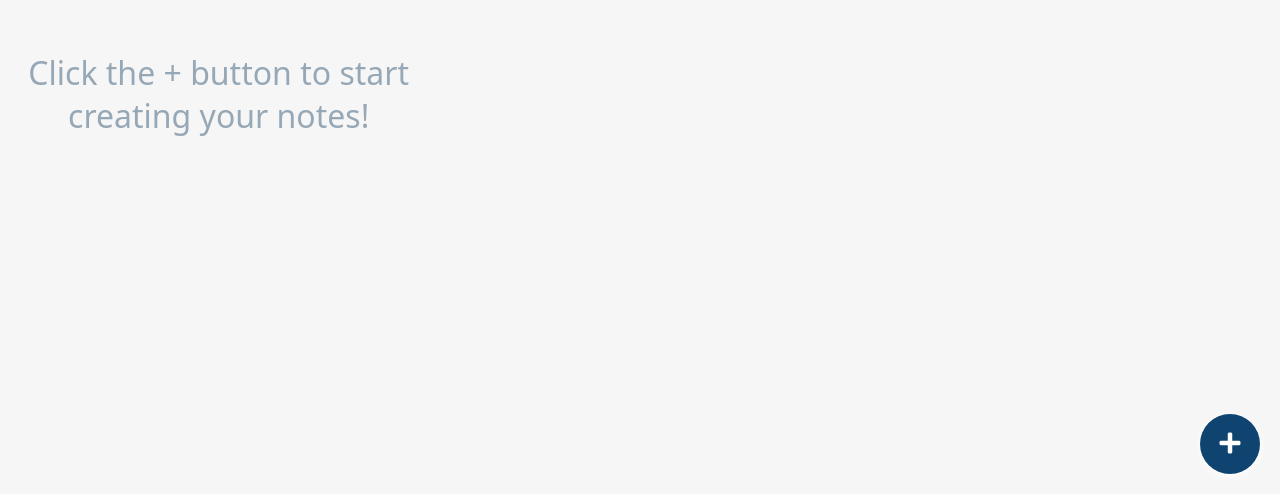
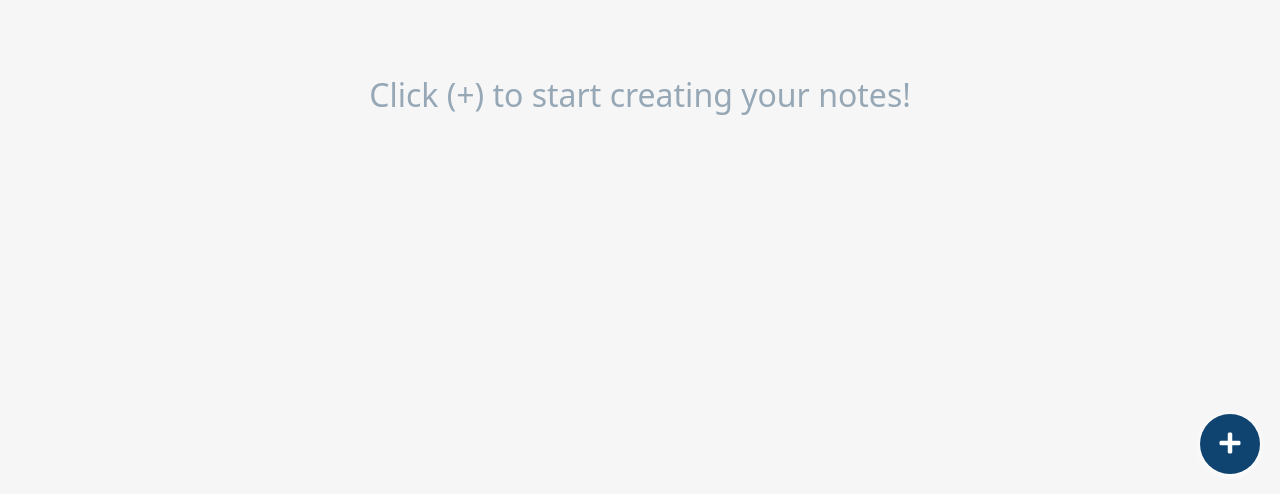
Before and after one commit to angeleraser/notes-app, a plain HTML site: page index.html in a window 1280 px wide. Shown: the part 306-800 px from the top of the page. Drawn offline with Linux system fonts and the light colour scheme.

Commit message:
fix: improve empty note state

```diff
--- a/css/index.css
+++ b/css/index.css
@@ -35,11 +35,13 @@
   display: flex;
   align-items: center;
   text-align: center;
-  content: "Click the + button to start creating your notes!";
+  content: "Click (+) to start creating your notes!";
   justify-content: center;
   height: calc(100vh - 40px);
+  max-width: 90%;
   font-size: 32px;
   opacity: 0.4;
+  position: absolute;
   margin: 0 auto;
 }
 
```
